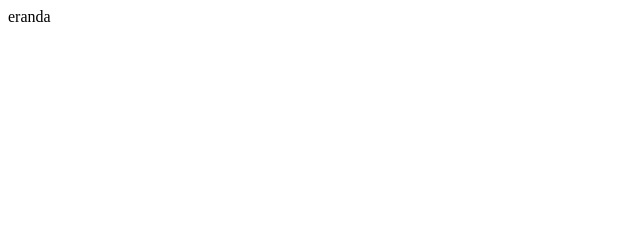
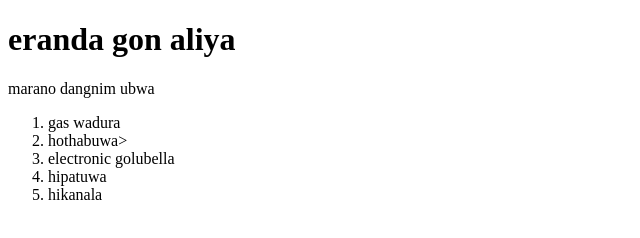
Before and after one commit to EMalshika/TeslaX, a plain HTML site: page second.html in a window 1280 px wide. Shown: the whole page, without its empty margins (0-640 px from the left). Drawn offline with Linux system fonts and the light colour scheme.

Commit message:
seven - savidya

```diff
--- a/second.html
+++ b/second.html
@@ -7,6 +7,17 @@
     <title>Document</title>
 </head>
 <body>
-    eranda
+    <h1>eranda gon aliya</h1>
+    <p>marano dangnim ubwa</p>
+    <ol>
+        <li>gas wadura</li>
+        <li>hothabuwa></li>
+        <li>electronic golubella</li>
+        <li>hipatuwa</li>
+        <li>hikanala</li>
+</ol>
+
+
+
 </body>
 </html>
```
